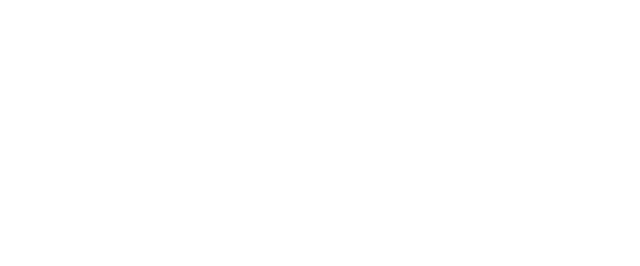
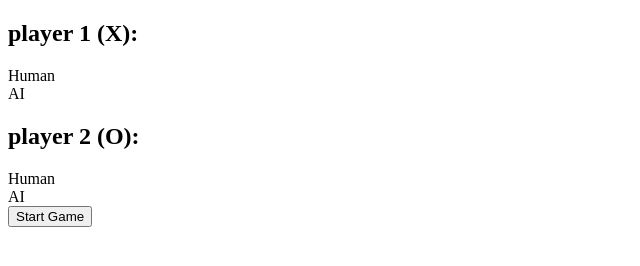
Before and after one commit to majorux/ticTacToe, a plain HTML site: page index.html in a window 1280 px wide. Shown: the whole page, without its empty margins (0-640 px from the left). Drawn offline with Linux system fonts and the light colour scheme.

Commit message:
add html elements

```diff
--- a/index.html
+++ b/index.html
@@ -7,6 +7,30 @@
     <title>Document</title>
 </head>
 <body>
+    <div class="setup">
+        <div class="chooseplayertype">
+            <h2>player 1 (X):</h2>
+            <div class="selecttype">
+                <div class="selection human one">Human</div>
+                <div class="selection AI one">AI</div>
+            </div>
+        </div>
+        <div class="chooseplayertype">
+            <h2>player 2 (O):</h2>
+            <div class="selecttype">
+                <div class="selection human two">Human</div>
+                <div class="selection AI two">AI</div>
+            </div>
+        </div>
+        <div class="startbuttondiv">
+            <button class="startgame">Start Game</button>
+        </div>
+    </div>
+    <div class="turn"></div>
+    <div class="winner"></div>
+    <div class="Gameboard"></div>
+
+    <script src="scrypt.js"></script>
 
 </body>
 </html>
```
